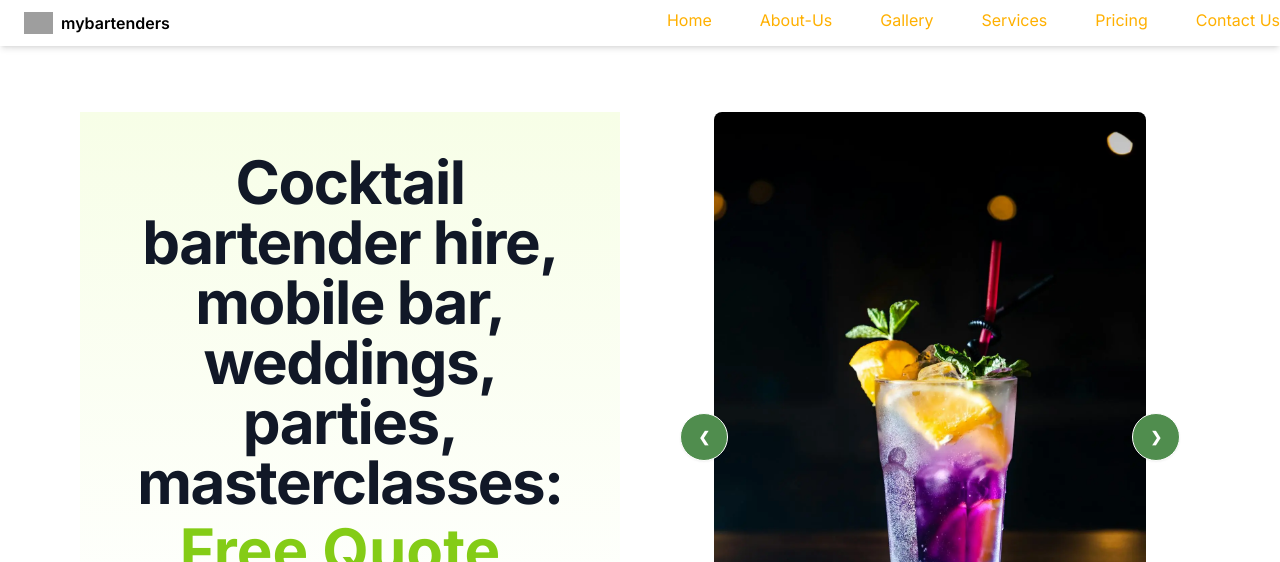
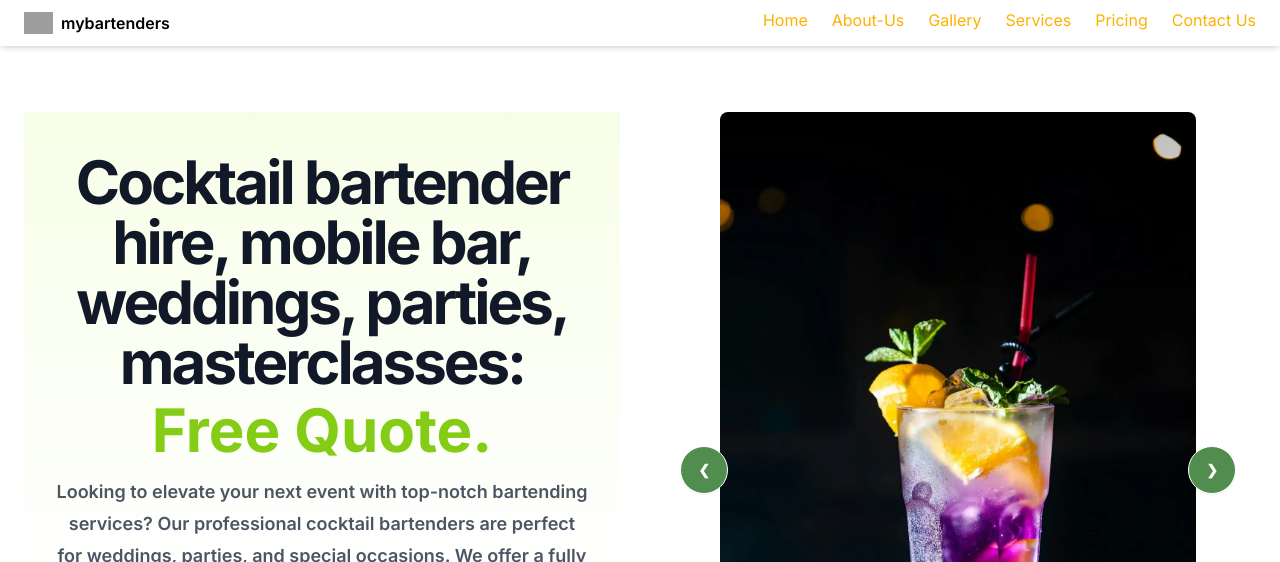
Before and after one commit to amora92/tailwind_mybartenders, a Next.js app: page / in a window 1280 px wide. Shown: the top 562 px of the page. Built offline with nearby package versions, Linux system fonts and the light colour scheme; grey boxes are pictures that could not be loaded.

Commit message:
site sections
site sections

```diff
--- a/components/Camp.tsx
+++ b/components/Camp.tsx
@@ -6,7 +6,7 @@ import WindSGrid from './WindSGrid'
 
 const Camp = () => {
   return (
-    <section className=' 2xl:max-container relative flex flex-col'>
+    <section className='container mx-auto px-2 md:px-4 lg:px-6 relative flex flex-col'>
       <Cta_Features />
       <GridImageL />
       <GridReview />
--- a/components/Footer.tsx
+++ b/components/Footer.tsx
@@ -1,12 +1,12 @@
+import React from 'react'
 import { FOOTER_CONTACT_INFO, FOOTER_LINKS, SOCIALS } from '@/constants'
 import Image from 'next/image'
 import Link from 'next/link'
-import React from 'react'
 
 const Footer = () => {
   return (
-    <footer className='flexCenter mb-24'>
-      <div className='padding-container max-container flex w-full flex-col gap-14'>
+    <footer className='flexCenter mb-24 mt-10'>
+      <div className='container mx-auto px-2 md:px-4 lg:px-6 flex w-full flex-col gap-14'>
         <div className='flex flex-col items-start justify-center gap-[10%] md:flex-row'>
           <div className='flex flex-wrap gap-10 sm:justify-between md:flex-1 text-nav_color_1'>
             {FOOTER_LINKS.map((columns, index) => (
--- a/components/Hero.tsx
+++ b/components/Hero.tsx
@@ -3,7 +3,7 @@ import Hero_Cta_Left from './Hero_Cta_Left'
 
 const Hero = () => {
   return (
-    <section className='max-container pt-20 padding-container flex flex-col gap-10 py-5 md:gap-10 mt-8 xl:flex-row h-full'>
+    <section className='container mx-auto pt-20 px-2 md:px-4 lg:px-6 flex flex-col gap-10 py-5 md:gap-10 mt-8 xl:flex-row h-full'>
       <div className='relative z-20 flex flex-1 flex-col justify-center items-center xl:w-1/2 h-full'>
         <Hero_Cta_Left />
       </div>
--- a/components/Hero_Cta_Left.jsx
+++ b/components/Hero_Cta_Left.jsx
@@ -6,7 +6,7 @@ const HeroCtaLeft = () => {
       {/* Remove or optimize large SVG if possible */}
       <div className='relative z-10 mx-auto max-w-7xl px-6 lg:px-8'>
         <div className='mx-auto max-w-2xl text-center'>
-          <h1 className='text-4xl font-bold tracking-tight text-gray-900 sm:text-6xl'>
+          <h1 className='text-4xl font-bold tracking-tighter text-gray-900 sm:text-6xl'>
             Cocktail bartender hire, mobile bar, weddings, parties,
             masterclasses:
           </h1>
--- a/components/Navbar.tsx
+++ b/components/Navbar.tsx
@@ -14,10 +14,9 @@ const Navbar = () => {
 
   return (
     <nav className='fixed top-0 left-0 right-0 z-30 bg-white shadow-md'>
-      <div className='max-container flex items-center justify-between py-2'>
+      <div className='container mx-auto flex items-center justify-between py-2 px-2 md:px-4 lg:px-6'>
         <div className='flex items-center'>
-          <Link href='/' className='ml-4 md:ml-6 sm:ml-6.0'>
-            {/* Add margin-left class here */}
+          <Link href='/'>
             <Image
               src='/mybartenders.co.uk_logo_svg.svg'
               alt='logo mybartenders.co.uk'
@@ -28,7 +27,7 @@ const Navbar = () => {
           <p className='ml-2 text-grey-800 font-semibold'>mybartenders</p>
         </div>
 
-        <div className='hidden lg:flex gap-12'>
+        <div className='hidden lg:flex gap-6'>
           {NAV_LINKS.map(link => (
             <Link
               href={link.href}
@@ -40,23 +39,20 @@ const Navbar = () => {
           ))}
         </div>
 
-        <div className='inline-block lg:hidden'>
+        <div className='lg:hidden'>
           <Image
             src='/menu.svg'
             alt='menu'
             width={32}
             height={32}
-            className='cursor-pointer mr-6' // Add right margin here
+            className='cursor-pointer'
             onClick={toggleMenu}
           />
         </div>
       </div>
 
       {isMenuOpen && (
-        <div
-          className='absolute top-full left-0 right-0 bg-white lg:hidden shadow-md'
-          style={{ paddingRight: '10px', paddingLeft: '10px' }}
-        >
+        <div className='absolute top-full left-0 right-0 bg-white lg:hidden shadow-md px-4'>
           <ul className='flex flex-col items-center gap-4 py-4'>
             {NAV_LINKS.map(link => (
               <Link
```
